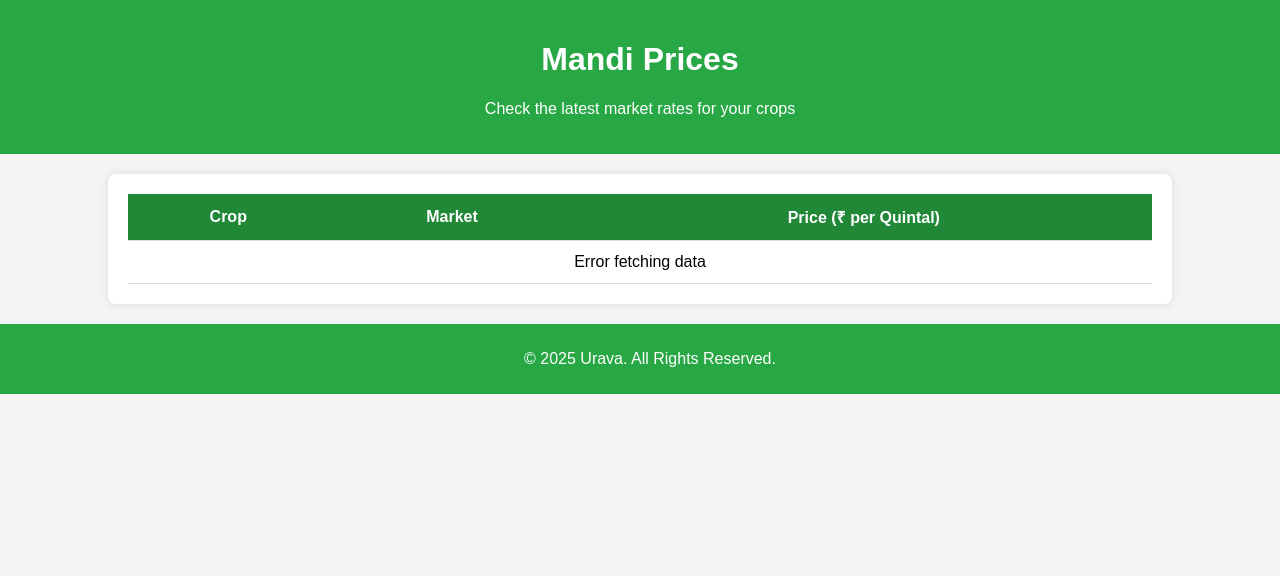
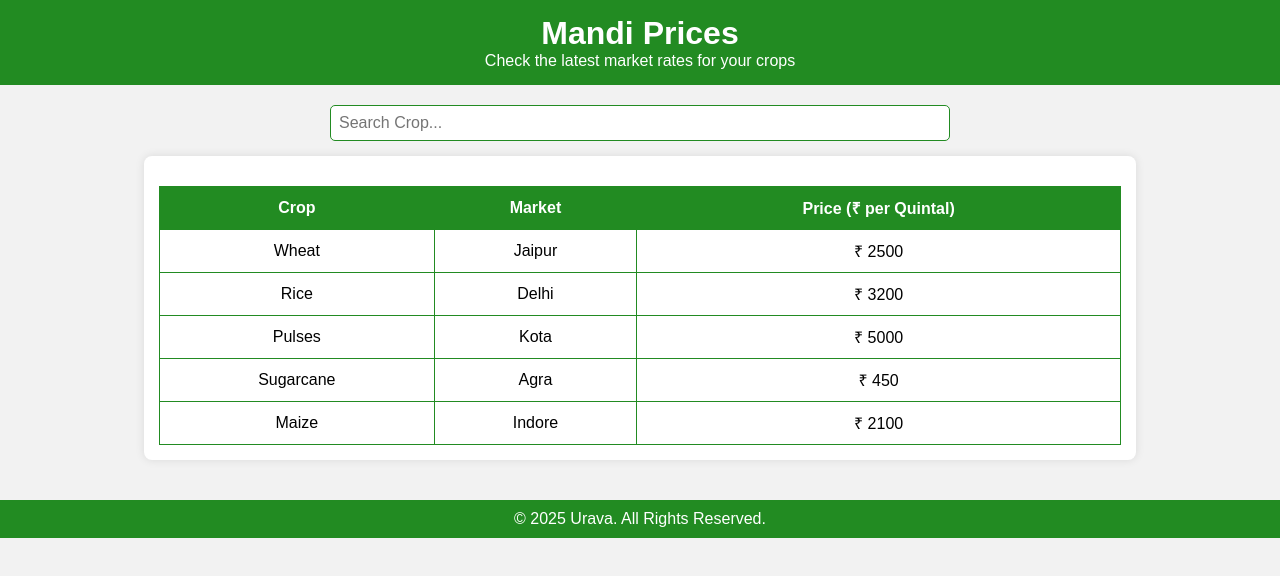
Before and after one commit to Anuzka-Sharma/URVARA, a website: page frontend/features/mandi.html in a window 1280 px wide. Drawn offline with Linux system fonts and the light colour scheme; no server answers.

```diff
--- a/frontend/features/community.css
+++ b/frontend/features/community.css
@@ -7,77 +7,49 @@
 }
 
 header {
-    background: #4CAF50;
+    background-color: #2e8b57;
     color: white;
     padding: 20px;
 }
 
-.chat-section {
+.video-container {
     margin: 20px auto;
-    width: 80%;
-    background: white;
-    padding: 20px;
-    border-radius: 8px;
-    box-shadow: 0 0 10px rgba(0, 0, 0, 0.1);
+    max-width: 560px;
 }
 
-#chatContainer {
-    height: 300px;
-    overflow-y: auto;
-    border: 1px solid #ddd;
-    padding: 10px;
-    background: #fafafa;
-    text-align: left;
+.chat-box {
+    width: 60%;
+    margin: 20px auto;
+    display: flex;
+    flex-direction: column;
+    align-items: center;
 }
 
-.message {
+textarea {
+    width: 100%;
+    height: 100px;
     padding: 10px;
-    margin: 5px 0;
+    border: 1px solid #ddd;
     border-radius: 5px;
 }
 
-.user-message {
-    background: #d4edda;
-}
-
-.other-message {
-    background: #f8d7da;
-}
-
-.input-area {
+button {
     margin-top: 10px;
-    display: flex;
-    justify-content: space-between;
-}
-
-input {
-    flex: 1;
-    padding: 10px;
-    border: 1px solid #ddd;
-    border-radius: 5px;
-    font-size: 16px;
-}
-
-button {
-    background: #4CAF50;
+    padding: 10px 20px;
+    background-color: #2e8b57;
     color: white;
     border: none;
-    padding: 10px 20px;
     cursor: pointer;
-    font-size: 16px;
     border-radius: 5px;
-    margin-left: 10px;
 }
 
 button:hover {
-    background: #388E3C;
+    background-color: #246b45;
 }
 
 footer {
-    background: #4CAF50;
+    background-color: #2e8b57;
     color: white;
     padding: 10px;
-    position: relative;
-    bottom: 0;
-    width: 100%;
+    margin-top: 20px;
 }
--- a/frontend/features/mandi.css
+++ b/frontend/features/mandi.css
@@ -1,46 +1,66 @@
-body {
-    font-family: Arial, sans-serif;
+* {
     margin: 0;
     padding: 0;
+    box-sizing: border-box;
+    font-family: Arial, sans-serif;
+}
+
+body {
+    background-color: #f2f2f2;
     text-align: center;
-    background-color: #f4f4f4;
 }
 
 header {
-    background: #28a745;
+    background-color: #228B22;
     color: white;
+    padding: 15px;
+}
+
+main {
     padding: 20px;
 }
 
-.price-table {
-    margin: 20px auto;
+.search-container {
+    margin-bottom: 15px;
+}
+
+input[type="text"] {
+    width: 50%;
+    padding: 8px;
+    font-size: 16px;
+    border: 1px solid #228B22;
+    border-radius: 5px;
+}
+
+.table-container {
+    background: white;
+    padding: 15px;
+    border-radius: 8px;
     width: 80%;
-    background: white;
-    padding: 20px;
-    border-radius: 8px;
-    box-shadow: 0 0 10px rgba(0, 0, 0, 0.1);
+    margin: auto;
+    box-shadow: 0px 0px 10px rgba(0, 0, 0, 0.1);
 }
 
 table {
     width: 100%;
     border-collapse: collapse;
+    margin-top: 15px;
 }
 
 th, td {
-    padding: 12px;
-    border-bottom: 1px solid #ddd;
+    padding: 10px;
+    text-align: center;
+    border: 1px solid #228B22;
 }
 
 th {
-    background: #218838;
+    background-color: #228B22;
     color: white;
 }
 
 footer {
-    background: #28a745;
+    background-color: #228B22;
     color: white;
     padding: 10px;
-    position: relative;
-    bottom: 0;
-    width: 100%;
+    margin-top: 20px;
 }
--- a/frontend/features/mandi.html
+++ b/frontend/features/mandi.html
@@ -5,16 +5,21 @@
     <meta name="viewport" content="width=device-width, initial-scale=1.0">
     <title>Mandi Prices - Urava</title>
     <link rel="stylesheet" href="mandi.css">
-    <script src="language.js"></script>
 </head>
 <body>
+
     <header>
         <h1>Mandi Prices</h1>
         <p>Check the latest market rates for your crops</p>
     </header>
 
-    <section class="price-table">
-        <table>
+    <main>
+        <div class="search-container">
+            <input type="text" id="searchInput" placeholder="Search Crop..." onkeyup="searchTable()">
+        </div>
+
+        <div class="table-container">
+            <table id="mandiTable">
                 <thead>
                     <tr>
                         <th>Crop</th>
@@ -22,14 +27,39 @@
                         <th>Price (₹ per Quintal)</th>
                     </tr>
                 </thead>
-            <tbody id="priceData">
-                <tr><td colspan="3">Loading data...</td></tr>
+                <tbody>
+                    <tr>
+                        <td>Wheat</td>
+                        <td>Jaipur</td>
+                        <td>₹ 2500</td>
+                    </tr>
+                    <tr>
+                        <td>Rice</td>
+                        <td>Delhi</td>
+                        <td>₹ 3200</td>
+                    </tr>
+                    <tr>
+                        <td>Pulses</td>
+                        <td>Kota</td>
+                        <td>₹ 5000</td>
+                    </tr>
+                    <tr>
+                        <td>Sugarcane</td>
+                        <td>Agra</td>
+                        <td>₹ 450</td>
+                    </tr>
+                    <tr>
+                        <td>Maize</td>
+                        <td>Indore</td>
+                        <td>₹ 2100</td>
+                    </tr>
                 </tbody>
             </table>
-    </section>
+        </div>
+    </main>
 
     <footer>
-        <p>&copy; 2025 Urava. All Rights Reserved.</p>
+        © 2025 Urava. All Rights Reserved.
     </footer>
 
     <script src="mandi.js"></script>
--- a/frontend/features/mandi.js
+++ b/frontend/features/mandi.js
@@ -1,28 +1,13 @@
-document.addEventListener("DOMContentLoaded", function() {
-    const apiKey = "579b464db66ec23bdd000001c51695fe32c1459670ba86ee0aa7ac9a"; // Tumhari API key
-    const apiUrl = `https://api.data.gov.in/resource/35985678-0d79-46b4-9ed6-6f13308a1d24?format=json&api-key=YOUR_API_KEY`;
+function searchTable() {
+    let input = document.getElementById("searchInput").value.toUpperCase();
+    let table = document.getElementById("mandiTable");
+    let tr = table.getElementsByTagName("tr");
 
-    fetch(apiUrl)
-        .then(response => response.json())
-        .then(data => {
-            const tableBody = document.getElementById("priceData");
-            tableBody.innerHTML = ""; // Purana data clear karo
-
-            if (data.records) {
-                data.records.forEach(item => {
-                    let row = `<tr>
-                        <td>${item.commodity}</td>
-                        <td>${item.market}</td>
-                        <td>₹${item.modal_price}</td>
-                    </tr>`;
-                    tableBody.innerHTML += row;
-                });
-            } else {
-                tableBody.innerHTML = `<tr><td colspan="3">No data available</td></tr>`;
-            }
-        })
-        .catch(error => {
-            console.error("Error fetching mandi prices:", error);
-            document.getElementById("priceData").innerHTML = `<tr><td colspan="3">Error fetching data</td></tr>`;
-        });
-});
+    for (let i = 1; i < tr.length; i++) {
+        let td = tr[i].getElementsByTagName("td")[0];
+        if (td) {
+            let textValue = td.textContent || td.innerText;
+            tr[i].style.display = textValue.toUpperCase().indexOf(input) > -1 ? "" : "none";
+        }
+    }
+}
--- a/frontend/features/weather.css
+++ b/frontend/features/weather.css
@@ -1,117 +1,60 @@
-body {
-    font-family: 'Segoe UI', Tahoma, Geneva, Verdana, sans-serif; /* Modern font */
+* {
     margin: 0;
     padding: 0;
+    box-sizing: border-box;
+    font-family: Arial, sans-serif;
+}
+
+body {
+    background-color: #f2f2f2;
     text-align: center;
-    background-color: #f9f9f9; /* Lighter background */
-    color: #333; /* Darker text for better contrast */
-    line-height: 1.6; /* Improved readability */
 }
 
 header {
-    background: linear-gradient(135deg, #4CAF50, #2E7D32); /* Gradient background */
+    background-color: #228B22;
     color: white;
-    padding: 30px 20px;
-    box-shadow: 0 4px 8px rgba(0, 0, 0, 0.1); /* Subtle shadow */
+    padding: 15px;
 }
 
-header h1 {
-    margin: 0;
-    font-size: 2.5em; /* Larger header */
-    letter-spacing: 1px; /* Spacing for readability */
+main {
+    padding: 20px;
 }
 
-.hero {
-    background: white;
-    padding: 80px 20px;
-    box-shadow: 0 2px 4px rgba(0, 0, 0, 0.05);
-    border-radius: 8px;
-    margin: 30px auto;
-    max-width: 800px; /* Limit width for better readability */
+.search-container {
+    margin-bottom: 15px;
 }
 
-.hero h2 {
-    font-size: 2.2em;
-    margin-bottom: 20px;
-}
-
-.hero p {
-    font-size: 1.1em;
-    color: #555;
-    margin-bottom: 30px;
+input[type="text"] {
+    width: 50%;
+    padding: 8px;
+    font-size: 16px;
+    border: 1px solid #228B22;
+    border-radius: 5px;
 }
 
 button {
-    background: linear-gradient(135deg, #4CAF50, #2E7D32);
+    padding: 8px 15px;
+    font-size: 16px;
+    background-color: #228B22;
     color: white;
     border: none;
-    padding: 12px 25px;
+    border-radius: 5px;
     cursor: pointer;
-    font-size: 16px;
-    border-radius: 25px; /* Rounded buttons */
-    box-shadow: 0 2px 4px rgba(0, 0, 0, 0.1);
-    transition: transform 0.2s ease-in-out, box-shadow 0.2s ease-in-out; /* Smooth transitions */
 }
 
-button:hover {
-    transform: translateY(-3px); /* Slight lift on hover */
-    box-shadow: 0 4px 6px rgba(0, 0, 0, 0.15);
-}
-
-.features {
-    display: flex;
-    justify-content: center;
-    gap: 30px;
-    flex-wrap: wrap;
-    padding: 50px 20px;
-}
-
-.feature {
+.weather-container {
     background: white;
-    padding: 30px;
-    margin: 10px;
-    border-radius: 12px;
-    box-shadow: 0 4px 8px rgba(0, 0, 0, 0.1);
-    width: 20%; /* Adjusted width */
-    text-align: center;
-    transition: transform 0.3s ease-in-out; /* Smooth transitions */
-}
-
-.feature:hover {
-    transform: translateY(-5px); /* Slight lift on hover */
-}
-
-.feature h3 {
-    font-size: 1.5em;
-    margin-bottom: 15px;
-    color: #2E7D32; /* Green accent */
-}
-
-.feature p {
-    color: #666;
-}
-
-@media (max-width: 992px) {
-    .feature {
-        width: 45%;
-    }
-}
-
-@media (max-width: 600px) {
-    .feature {
-        width: 100%;
-    }
+    padding: 15px;
+    border-radius: 8px;
+    width: 60%;
+    margin: auto;
+    box-shadow: 0px 0px 10px rgba(0, 0, 0, 0.1);
+    display: none;
 }
 
 footer {
-    background: linear-gradient(135deg, #4CAF50, #2E7D32);
+    background-color: #228B22;
     color: white;
-    padding: 20px;
-    position: relative;
-    width: 100%;
-    margin-top: 50px; /* Add some space above footer */
+    padding: 10px;
+    margin-top: 20px;
 }
-
-footer p {
-    margin: 0;
-}
```
Also changed, not shown: frontend/features/community.html (+10 -13 lines), frontend/features/schemes.html (+1 -1 lines), frontend/features/weather.html (+21 -15 lines), frontend/features/weather.js (+28 -20 lines), frontend/features/webpage.html (+1 -1 lines). Lines whose indentation alone changed are shown as unchanged.
